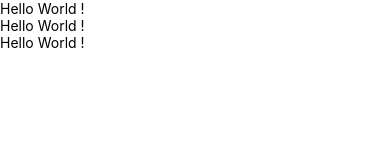
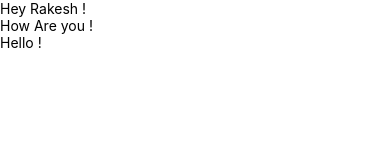
Before and after one commit to Rakesh01999/myReactNative01, a React Native app: screen / in a window 390 px wide. Shown: the top 160 px of the page. Built offline with nearby package versions, Linux system fonts and the light colour scheme.

Commit message:
commands are adding

```diff
--- a/App.tsx
+++ b/App.tsx
@@ -8,13 +8,13 @@ import {
 
 function App() {
   return (
-    // <SafeAreaView>
+    <SafeAreaView>
       <View>
-        <Text>Hello World !</Text>
-        <Text>Hello World !</Text>
-        <Text>Hello World !</Text>
+        <Text>Hey Rakesh !</Text>
+        <Text>How Are you !</Text>
+        <Text>Hello ! </Text>
       </View>
-    // </SafeAreaView>
+    </SafeAreaView>
   )
 }
 
```
Also changed, not shown: 1 other file (tests, documents, lock files or other folders).
